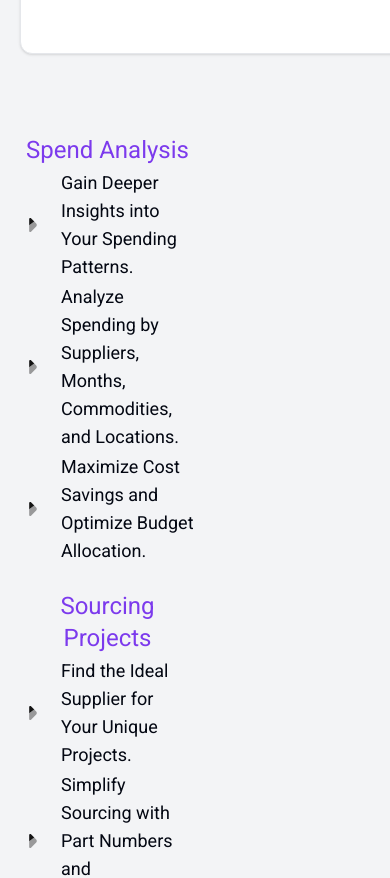
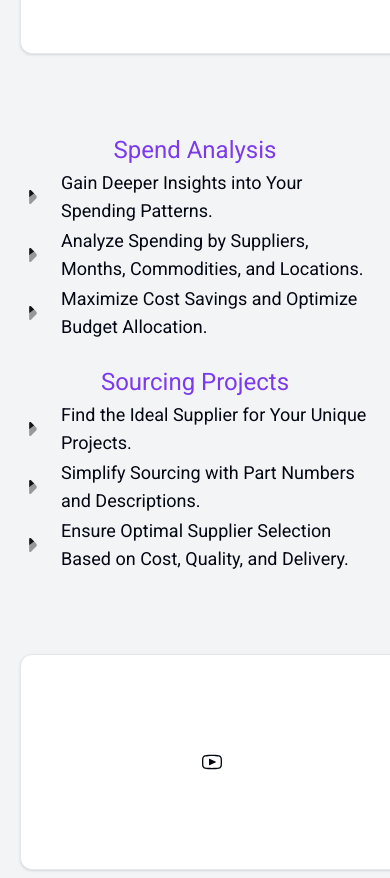
Before and after one commit to MahendraSH/detmo, a Next.js app: page / in a window 390 px wide. Shown: the part 1220-2098 px from the top of the page. Built offline with nearby package versions, Linux system fonts and the light colour scheme.

Commit message:
landing page complete

```diff
--- a/app/(landing)/page.tsx
+++ b/app/(landing)/page.tsx
@@ -57,7 +57,7 @@ const page: FC<pageProps> = ({}) => {
             </Button>
           </Card>
           {/* list of pointes here */}
-          <div className="max-w-[50%]">
+          <div className="md:max-w-[50%]">
             <h3 className="text-2xl text-primary">Spend Analysis</h3>
             <table className="w-full table-auto">
               <thead>
@@ -114,7 +114,7 @@ const page: FC<pageProps> = ({}) => {
         </article>
         <article className="flex flex-col md:flex-row justify-stretch items-start gap-20 w-full">
           {/* list of pointes here */}
-          <div className="max-w-[50%]">
+          <div className="md:max-w-[50%]">
             <h3 className="text-2xl text-primary">Sourcing Projects</h3>
             <table className="w-full table-auto">
               <thead>
```
